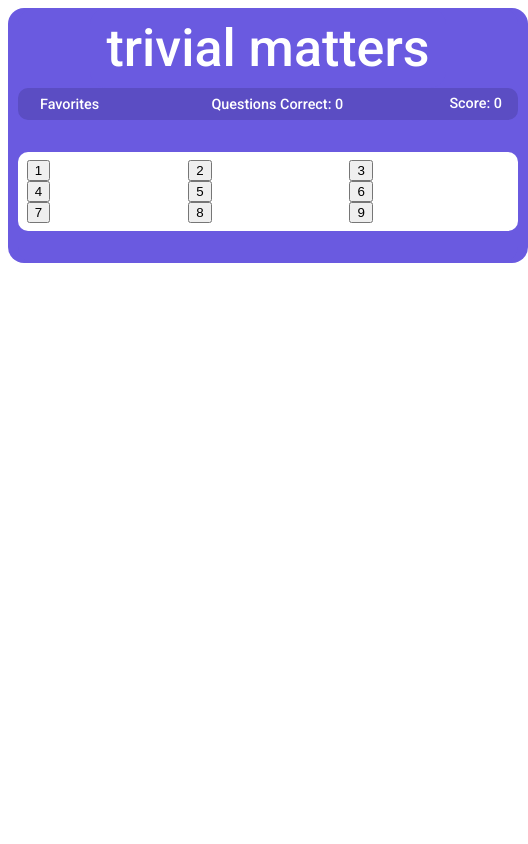
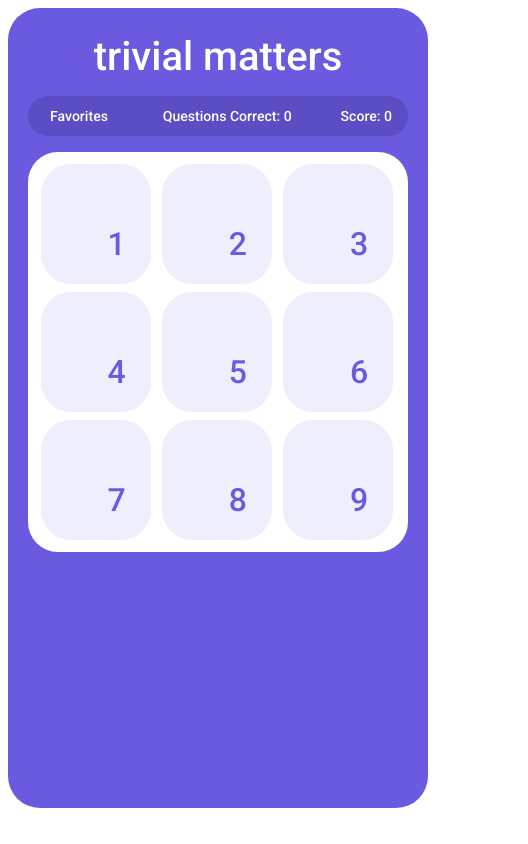
Before and after one commit to rosemary-liang/trivial-matters, a website: page index.html in a window 390 px wide. Shown: the whole page, 528 px wide, since content can reach past the window. Drawn offline with Linux system fonts and the light colour scheme; no server answers.

Commit message:
Mobile screen css styling of grid view.

```diff
--- a/css/layout.css
+++ b/css/layout.css
@@ -5,10 +5,6 @@
 .container {
   width: 500px;
 }
-
-/* .grid-container {
-  width: 300px;
-} */
 
 .card {
   min-height: 300px;
@@ -210,14 +206,41 @@ nav {
     justify-content: center;
     align-items: center;
     height: 80px;
+    padding-top: 1rem;
   }
 
   .title > h1 {
-    font-size: 3.25rem;
+    font-size: 2.5rem;
+  }
+
+  .container-outer {
+    width: 420px;
+    height: 800px;
+  }
+
+  nav {
+    height: 2.5rem;
+    margin-top: 0.5rem;
+  }
+
+  .border-radius-1-rem {
+    border-radius: 2rem;
+  }
+
+  .border-radius-10-px {
+    border-radius: 30px;
+  }
+
+  .container {
+    width: 380px;
   }
 
   .card {
     height: 600px;
+  }
+
+  .font-size-09-rem {
+    font-size: 0.88rem;
   }
 
   /* .card-in-list {
@@ -228,10 +251,6 @@ nav {
     padding: 0 2.75rem;
   }
 
-  /* .grid-container {
-    width: 400px;
-  } */
-
   .clues-container {
     padding: 2rem;
   }
@@ -240,21 +259,22 @@ nav {
     font-weight: 700;
   }
 
-  /* button.clue {
-    width: 230px;
-    height: 70px;
+  button.clue {
     cursor: pointer;
-    margin: 0.5rem;
+    width: 110px;
+    height: 120px;
+    margin: 0.25rem;
     text-align: right;
-    padding-top: 50px;
-    padding-right: 20px;
+    padding-top: 40px;
+    padding-right: 25px;
     font-weight: 500;
     font-family: Roboto, sans-serif;
-    font-size: 1.5rem;
+    font-size: 2rem;
     color: #6a5ae0;
-    background-color: #1a374d;
+    background-color: #efeefc;
     border: none;
-  } */
+    border-radius: 30px;
+  }
 
   .card-text-content > p,
   .answered-correctly > p {
@@ -294,9 +314,9 @@ nav {
     padding-left: 1.5rem;
   }
 
-  .margin-v-1-rem {
-    margin: 2rem 0;
-  }
+  /* .margin-v-1-rem {
+    margin: 1rem 0;
+  } */
 
   .margin-b-2-rem {
     margin-bottom: 5rem;
--- a/index.html
+++ b/index.html
@@ -6,8 +6,8 @@
   <title>AJAX Project</title>
   <link rel="icon" href="images/favicon.ico">
   <link rel="stylesheet" href="css/reset.css">
+  <link rel="stylesheet" href="css/styles.css">
   <link rel="stylesheet" href="css/layout.css">
-  <link rel="stylesheet" href="css/styles.css">
   <link href="https://fonts.googleapis.com/css2?family=Caveat:wght@400;500;600;700&display=swap" rel="stylesheet">
   <link href="https://fonts.googleapis.com/css2?family=Roboto:wght@100;300;400;500;700&display=swap" rel="stylesheet">
   <script src="https://kit.fontawesome.com/d6062c30ca.js" crossorigin="anonymous"></script>
```
